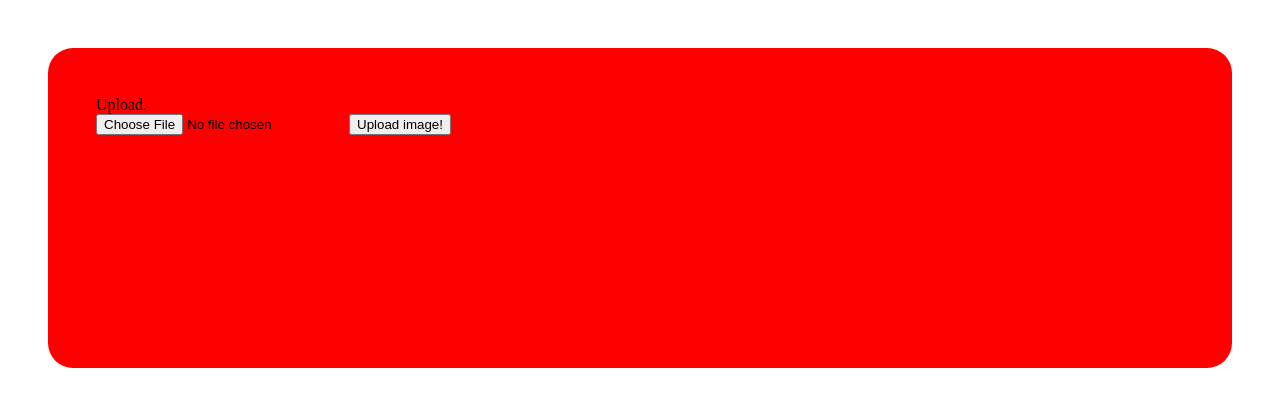
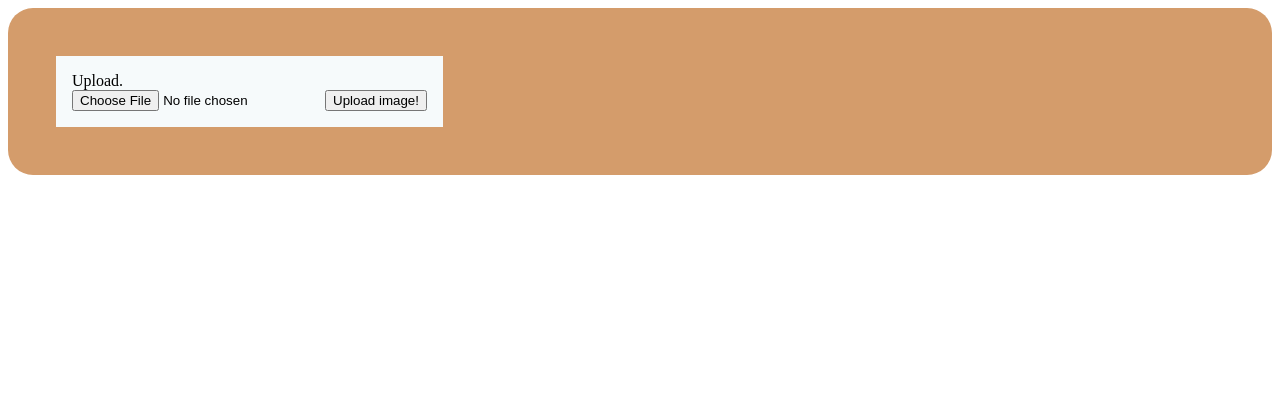
Before and after one commit to Ricefrog/goPalettes, a React (Create React App) app in the folder frontend/: page / in a window 1280 px wide. Shown: the top 406 px of the page. Built offline with nearby package versions, Linux system fonts and the light colour scheme.

Commit message:
Cleaned css up a little. Added loading message.

```diff
--- a/frontend/src/App.css
+++ b/frontend/src/App.css
@@ -1,7 +1,9 @@
+html {
+	height: 100%;
+}
+
 body {
-	min-height: 100vh;
-	margin: 0;
-	padding: 0;
+	height: 100%;
 }
 
 .root {
@@ -9,12 +11,22 @@ body {
 }
 
 .extraction-block {
-	background-color: red;
-	margin: 3em;
+	background-color: #d49c6b;
+	margin: auto;
 	padding: 3em;
 	display: flex;
 	border-radius: 25px;
-	height: 14em;
+	height: 100%;
+}
+
+.upload-form {
+	background-color: #f6fafb;
+	padding: 1em;
+}
+
+.find-palette {
+	background-color: #c1c8c7;
+	padding: 1em;
 }
 
 .display-palette {
@@ -27,6 +39,21 @@ body {
 
 .color-block {
 	flex: 1;
+	display: flex;
 	border: solid black .2em;
 	padding: .5em;
 }
+
+.color-itself {
+	flex: 1;
+	border-radius: 25px;
+	margin-right: .5em;
+}
+
+.color-info {
+	flex: 1;
+	padding: 1em;
+	border-radius: 25px;
+	color: #252b31;
+	background-color: #c1c8c7;
+}
--- a/frontend/src/components/ExtractionBlock.js
+++ b/frontend/src/components/ExtractionBlock.js
@@ -51,7 +51,10 @@ const ExtractionBlock = () => {
 const PaletteExtractForm = (props) => {
 	return (
 		<div>
-			<form onSubmit={(e) => props.onSubmit(e)}>
+			<form
+				onSubmit={(e) => props.onSubmit(e)}
+				className="upload-form"
+			>
 				<div>Upload.</div>
 				<input
 					type="file"
@@ -72,6 +75,7 @@ const PaletteExtractForm = (props) => {
 const DisplayPalette = ({ display }) => {
 	const [numCols, setNumCols] = useState(3);
 	const [palette, setPalette] = useState([]);
+	const [loading, setLoading] = useState(false);
 
 	if (!display) {
 		return null;
@@ -84,15 +88,18 @@ const DisplayPalette = ({ display }) => {
 			method: 'GET',
 		};
 
+		setLoading(true);
 		fetch(urlToUse, options)
 			.then(response => response.json())
 			.then(result => {
 				console.log('Returned:', result);
 				setPalette(result);
+				setLoading(false);
 			})
 			.catch(error => {
 				console.log('Palette extraction failed.');
 				console.error('Error:', error);
+				setLoading(false);
 			});
 	}
 
@@ -106,16 +113,24 @@ const DisplayPalette = ({ display }) => {
 		blocks.push(
 			<div
 				className="color-block"
+			>
+				<div
+					className="color-itself"
 					style={{backgroundColor: palette[i].color}}
 					key={i}
 				>
+				</div>
+				<div
+					className="color-info"
+				>
 					{palette[i].color}: {palette[i].frequency}
+				</div>
 			</div>
 	);
 	}
 
 	return (
-		<div>
+		<div className="find-palette">
 			<div>
 				<label htmlFor="extractNum">Colors to extract:</label>
 				<select
@@ -129,11 +144,14 @@ const DisplayPalette = ({ display }) => {
 					Find palette!
 				</button>
 			</div>
-			<div className="display-palette">
+			{loading
+				? <div>Loading...</div>
+				: <div className="display-palette">
 						{
 							blocks
 						}
 					</div>
+			}
 		</div>
 	);
 }
```
Lines whose indentation alone changed are shown as unchanged.
